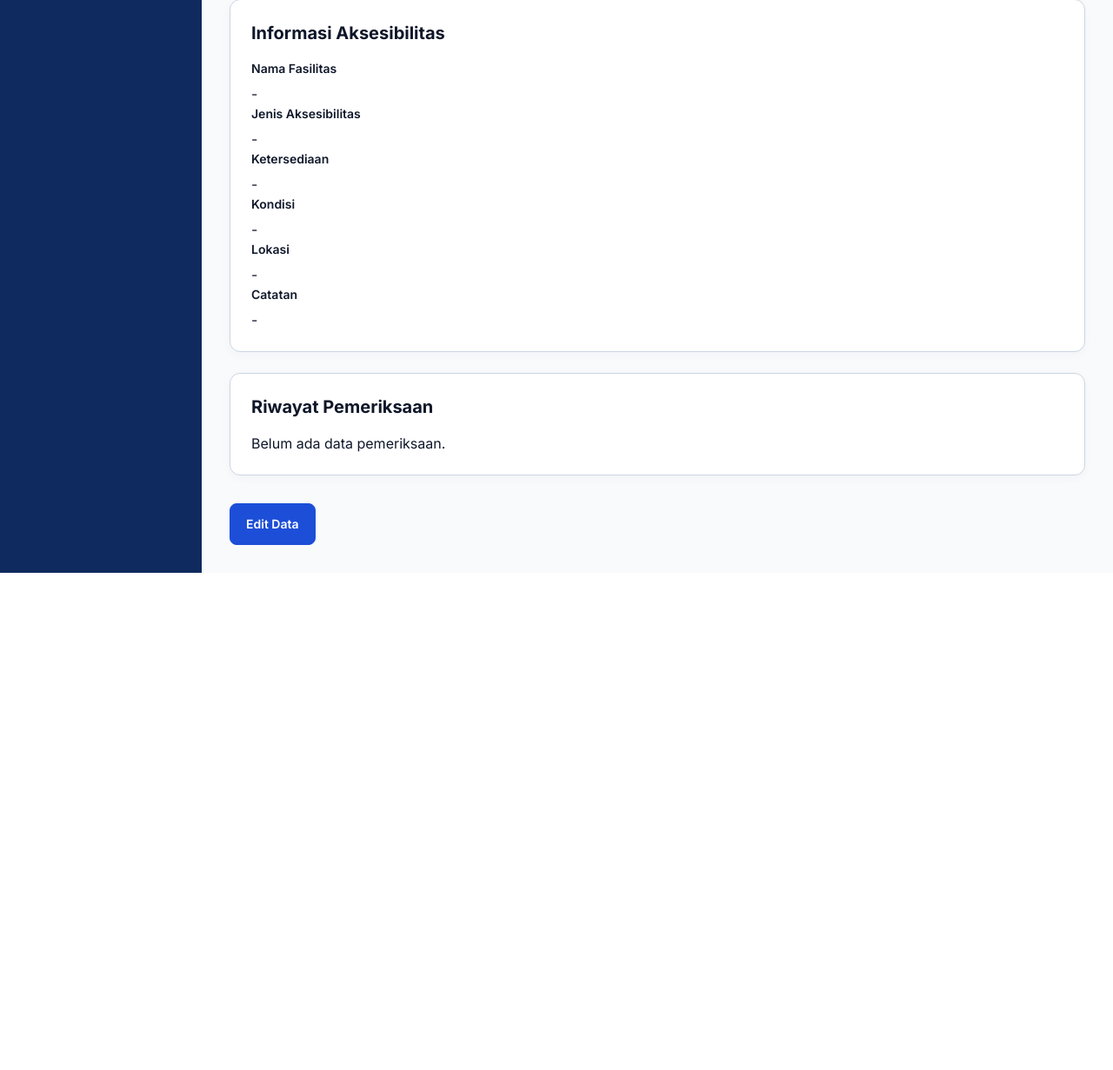
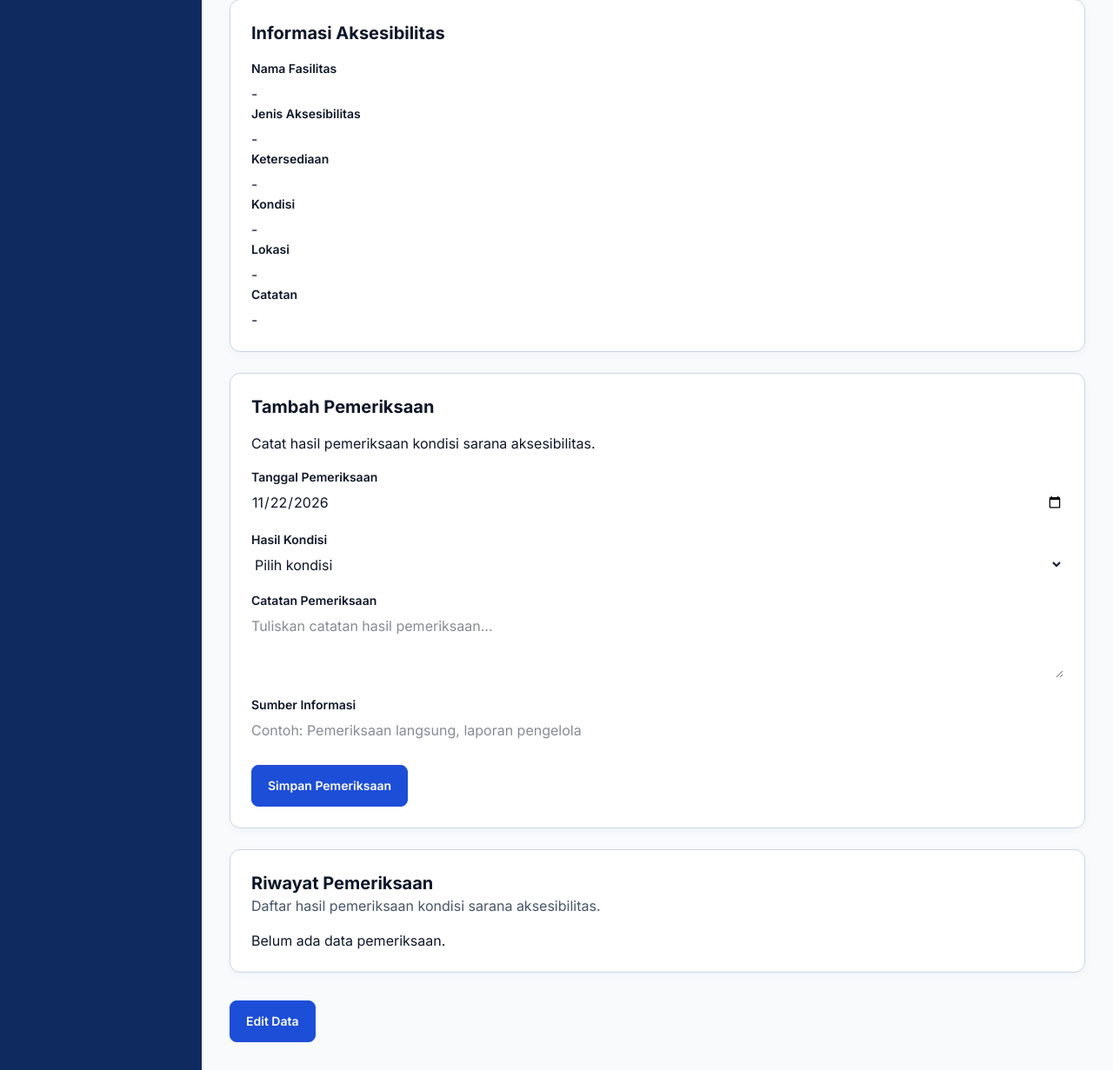
Before and after one commit to aksesibel/aksesibel, a Laravel app: template resources/views/facility-accessibilities/show.blade.php in a window 1280 px wide. Shown: the part 304-1535 px from the top of the page at 87% size. Before the commit the page ends 963 px from the top, so only its background shows below. Run offline with Laravel 12, Linux system fonts and the light colour scheme; the template is opened without the code that fills it, so the values that code supplies are empty; style sheets or scripts are compiled from the project's sources.

Commit message:
AK-12 feat(facility-accessibility): update halaman detail

```diff
--- a/resources/views/facility-accessibilities/show.blade.php
+++ b/resources/views/facility-accessibilities/show.blade.php
@@ -1,4 +1,3 @@
-
 @extends('layout.pengelola')
 
 @section('title', 'Detail Aksesibilitas Fasilitas')
@@ -60,20 +59,153 @@
         @if ($facilityAccessibility->photo_path)
             <div class="field">
                 <label>Foto Aksesibilitas</label>
-                <img
-                    src="{{ asset('storage/' . $facilityAccessibility->photo_path) }}"
-                    alt="Foto aksesibilitas"
-                    style="max-width: 300px; border-radius: 8px;"
-                >
+                <img src="{{ asset('storage/' . $facilityAccessibility->photo_path) }}" alt="Foto aksesibilitas"
+                    style="max-width: 300px; border-radius: 8px;">
             </div>
         @endif
     </div>
 
+    {{-- Form Pemeriksaan PBI-06 --}}
+    <div class="card">
+        <h3>Tambah Pemeriksaan</h3>
+        <p>Catat hasil pemeriksaan kondisi sarana aksesibilitas.</p>
+
+        <form
+            action="{{ route('facility-accessibilities.inspections.store', $facilityAccessibility->facility_accessibility_id) }}"
+            method="POST">
+            @csrf
+
+            <div class="field">
+                <label for="inspection_date">Tanggal Pemeriksaan</label>
+                <input type="date" id="inspection_date" name="inspection_date"
+                    value="{{ old('inspection_date', date('Y-m-d')) }}" required>
+                @error('inspection_date')
+                    <small class="text-danger">{{ $message }}</small>
+                @enderror
+            </div>
+
+            <div class="field">
+                <label for="condition_result">Hasil Kondisi</label>
+                <select id="condition_result" name="condition_result" required>
+                    <option value="">Pilih kondisi</option>
+
+                    @foreach (\App\Models\FacilityAccessibility::CONDITION_LABELS as $value => $label)
+                        <option value="{{ $value }}" {{ old('condition_result') === $value ? 'selected' : '' }}>
+                            {{ $label }}
+                        </option>
+                    @endforeach
+                </select>
+
+                @error('condition_result')
+                    <small class="text-danger">{{ $message }}</small>
+                @enderror
+            </div>
+
+            <div class="field">
+                <label for="notes">Catatan Pemeriksaan</label>
+                <textarea id="notes" name="notes" rows="3"
+                    placeholder="Tuliskan catatan hasil pemeriksaan...">{{ old('notes') }}</textarea>
+
+                @error('notes')
+                    <small class="text-danger">{{ $message }}</small>
+                @enderror
+            </div>
+
+            <div class="field">
+                <label for="information_source">Sumber Informasi</label>
+                <input type="text" id="information_source" name="information_source" value="{{ old('information_source') }}"
+                    maxlength="255" placeholder="Contoh: Pemeriksaan langsung, laporan pengelola">
+
+                @error('information_source')
+                    <small class="text-danger">{{ $message }}</small>
+                @enderror
+            </div>
+
+            <div class="form-actions">
+                <button type="submit" class="btn btn-primary">
+                    Simpan Pemeriksaan
+                </button>
+            </div>
+        </form>
+    </div>
+
+
     {{-- Riwayat Pemeriksaan --}}
     <div class="card">
-        <h3>Riwayat Pemeriksaan</h3>
+        <div class="page-header">
+            <div>
+                <h3>Riwayat Pemeriksaan</h3>
+                <p>Daftar hasil pemeriksaan kondisi sarana aksesibilitas.</p>
+            </div>
+        </div>
 
-        <p>Belum ada data pemeriksaan.</p>
+        @if (session('success'))
+            <div class="alert alert-success">
+                {{ session('success') }}
+            </div>
+        @endif
+
+        @if ($inspections->isEmpty())
+            <p>Belum ada data pemeriksaan.</p>
+        @else
+            <div class="table-responsive">
+                <table class="table">
+                    <thead>
+                        <tr>
+                            <th>No.</th>
+                            <th>Tanggal Pemeriksaan</th>
+                            <th>Pemeriksa</th>
+                            <th>Hasil Kondisi</th>
+                            <th>Aksi</th>
+                        </tr>
+                    </thead>
+
+                    <tbody>
+                        @foreach ($inspections as $index => $inspection)
+                            <tr>
+                                <td>{{ $inspections->firstItem() + $index }}</td>
+
+                                <td>
+                                    {{ $inspection->inspection_date->format('d-m-Y') }}
+                                </td>
+
+                                <td>
+                                    {{ $inspection->inspector->name ?? '-' }}
+                                </td>
+
+                                <td>
+                                    @php
+                                        $conditionLabel = \App\Models\FacilityAccessibility::CONDITION_LABELS[$inspection->condition_result] ?? '-';
+                                    @endphp
+
+                                    {{ $conditionLabel }}
+                                </td>
+
+                                <td>
+                                    <details>
+                                        <summary style="cursor: pointer; color: #176B55;">
+                                            Lihat Detail
+                                        </summary>
+
+                                        <div style="margin-top: 10px; min-width: 180px;">
+                                            <strong>Catatan Pemeriksaan</strong>
+                                            <p>{{ $inspection->notes ?: '-' }}</p>
+
+                                            <strong>Sumber Informasi</strong>
+                                            <p>{{ $inspection->information_source ?: '-' }}</p>
+                                        </div>
+                                    </details>
+                                </td>
+                            </tr>
+                        @endforeach
+                    </tbody>
+                </table>
+            </div>
+
+            <div style="margin-top: 16px;">
+                {{ $inspections->links() }}
+            </div>
+        @endif
     </div>
 
     <div class="form-actions">
```
